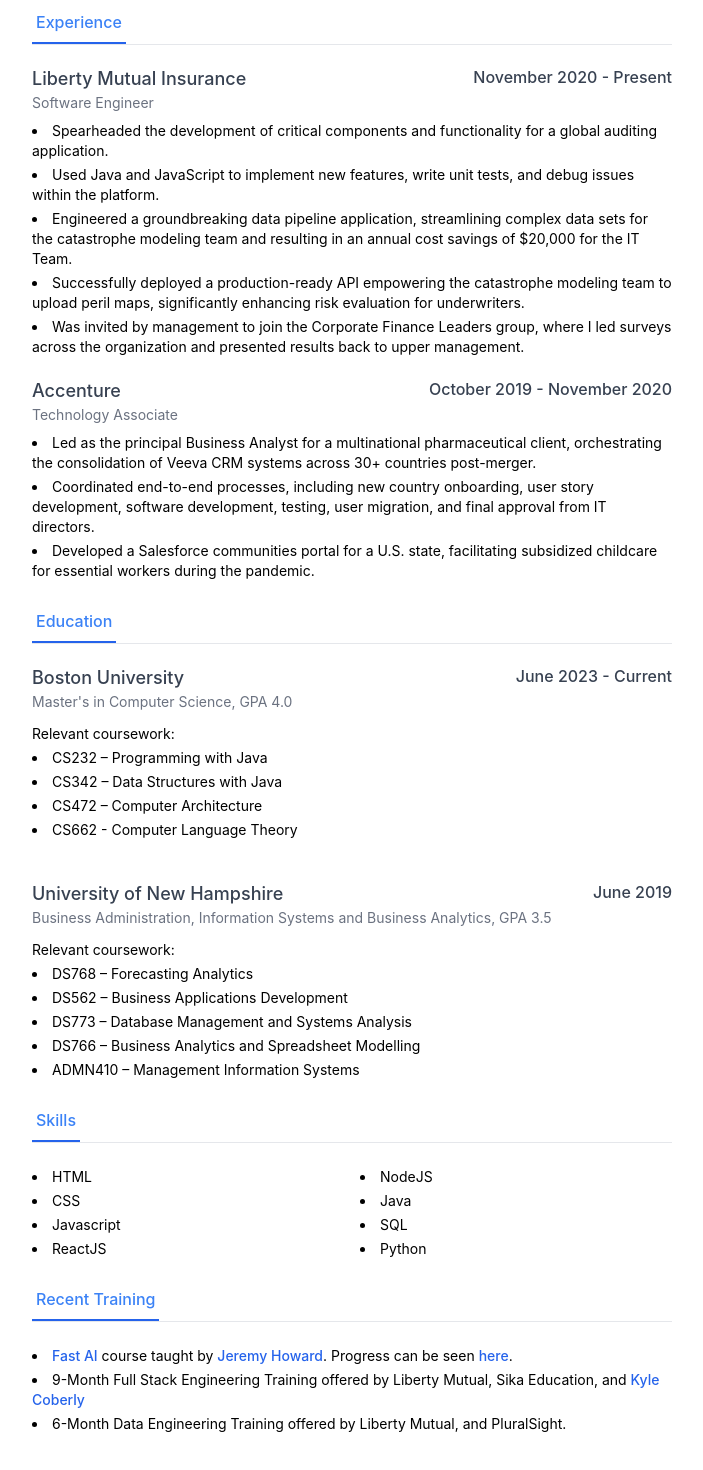
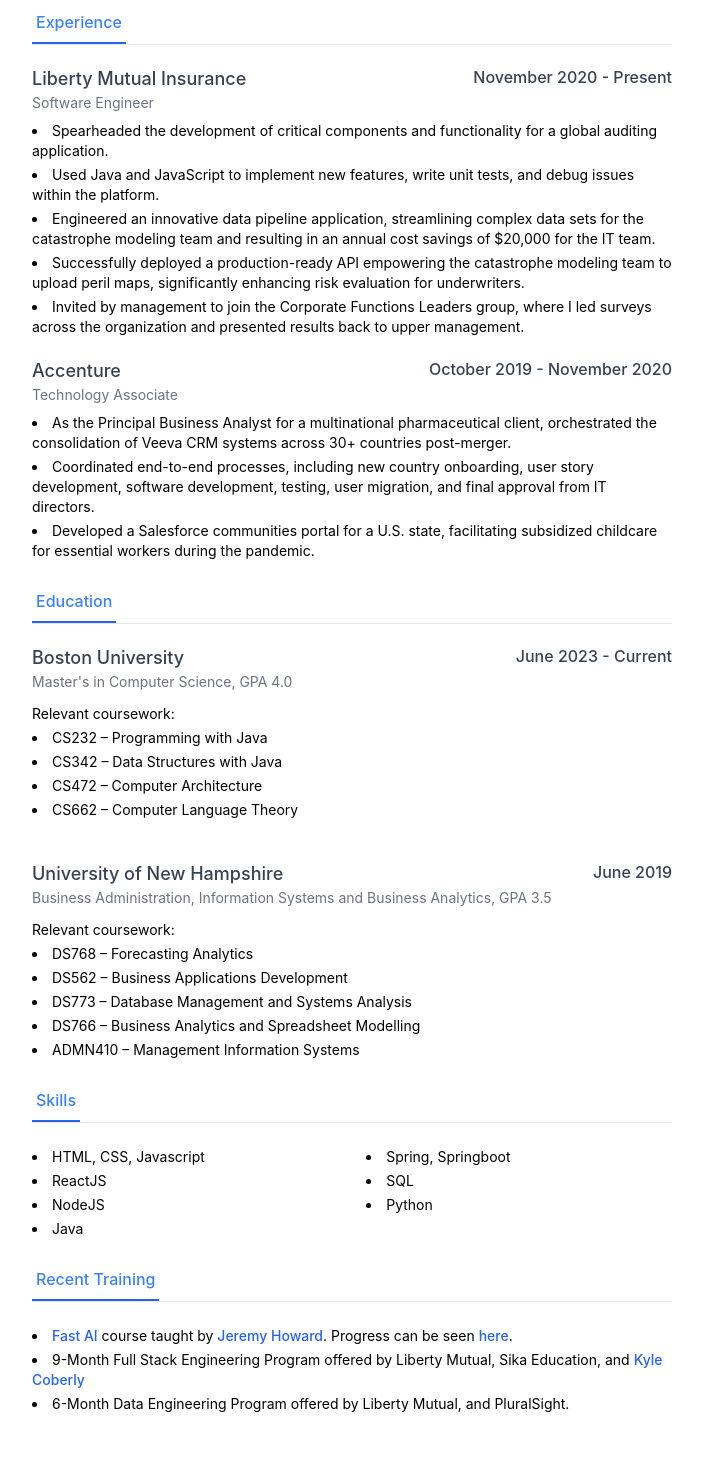
Before and after one commit to bryceschultz/resume, a React (Create React App) app: page / in a window 1280 px wide. Shown: the part 272-1742 px from the top of the page, without its empty margins (288-991 px from the left). Built offline with nearby package versions, Linux system fonts and the light colour scheme; what @fortawesome/fontawesome would draw is missing.

Commit message:
changing some wording mostly

```diff
--- a/src/components/Section/Sections/EducationSection/EducationSection.jsx
+++ b/src/components/Section/Sections/EducationSection/EducationSection.jsx
@@ -10,7 +10,7 @@
     "DS773 – Database Management and Systems Analysis", "DS766 – Business Analytics and Spreadsheet Modelling",
     "ADMN410 – Management Information Systems"]
 const buRelevantCoursework = ["CS232 – Programming with Java", "CS342 – Data Structures with Java",
-    "CS472 – Computer Architecture", "CS662 - Computer Language Theory"]
+    "CS472 – Computer Architecture", "CS662 – Computer Language Theory"]
 
 const EducationSection = () => {
     const { informalToggle } = useInformalToggleContext();
--- a/src/components/Section/Sections/ExperienceSection/ExperienceSection.jsx
+++ b/src/components/Section/Sections/ExperienceSection/ExperienceSection.jsx
@@ -10,12 +10,12 @@
 const libertyExperience = [
     'Spearheaded the development of critical components and functionality for a global auditing application.',
     'Used Java and JavaScript to implement new features, write unit tests, and debug issues within the platform.',
-    'Engineered a groundbreaking data pipeline application, streamlining complex data sets for the catastrophe modeling team and resulting in an annual cost savings of $20,000 for the IT Team.',
+    'Engineered an innovative data pipeline application, streamlining complex data sets for the catastrophe modeling team and resulting in an annual cost savings of $20,000 for the IT team.',
     'Successfully deployed a production-ready API empowering the catastrophe modeling team to upload peril maps, significantly enhancing risk evaluation for underwriters.',
-    'Was invited by management to join the Corporate Finance Leaders group, where I led surveys across the organization and presented results back to upper management.'
+    'Invited by management to join the Corporate Functions Leaders group, where I led surveys across the organization and presented results back to upper management.'
 ]
 const accentureExperience = [
-    'Led as the principal Business Analyst for a multinational pharmaceutical client, orchestrating the consolidation of Veeva CRM systems across 30+ countries post-merger.',
+    'As the Principal Business Analyst for a multinational pharmaceutical client, orchestrated the consolidation of Veeva CRM systems across 30+ countries post-merger.',
     'Coordinated end-to-end processes, including new country onboarding, user story development, software development, testing, user migration, and final approval from IT directors.',
     'Developed a Salesforce communities portal for a U.S. state, facilitating subsidized childcare for essential workers during the pandemic.'
 ]
--- a/src/components/Section/Sections/RecentTraining/RecentTraining.jsx
+++ b/src/components/Section/Sections/RecentTraining/RecentTraining.jsx
@@ -12,10 +12,10 @@
                 <Link text={"Fast AI"} link={"https://www.fast.ai/"} /> course taught by <Link text={"Jeremy Howard"} link={"https://jeremy.fast.ai/"} />. Progress can be seen <Link text={"here"} link={"https://github.com/bryceschultz/fastai"} />.
             </li>
             <li className="text-elem shrink-0 mt-0 text-left text-sm font-normal mt-1">
-                9-Month Full Stack Engineering Training offered by Liberty Mutual, Sika Education, and <Link text={"Kyle Coberly"} link={"https://kylecoberly.github.io/resume/"} />
+                9-Month Full Stack Engineering Program offered by Liberty Mutual, Sika Education, and <Link text={"Kyle Coberly"} link={"https://kylecoberly.github.io/resume/"} />
             </li>
             <li className="text-elem shrink-0 mt-0 text-left text-sm font-normal mt-1">
-                6-Month Data Engineering Training offered by Liberty Mutual, and PluralSight.
+                6-Month Data Engineering Program offered by Liberty Mutual, and PluralSight.
             </li>
         </ul>
     )
--- a/src/components/Section/Sections/SkillsSection/SkillsSection.jsx
+++ b/src/components/Section/Sections/SkillsSection/SkillsSection.jsx
@@ -2,7 +2,7 @@
 import { FontAwesomeIcon } from '@fortawesome/react-fontawesome'
 import './SkillsSection.scss';
 
-const skills = ["HTML", "CSS", "Javascript", "ReactJS", "NodeJS", "Java",
+const skills = ["HTML, CSS, Javascript", "ReactJS", "NodeJS", "Java", "Spring, Springboot",
                 "SQL", "Python"]
 const SkillsSection = () => {
     const { informalToggle } = useInformalToggleContext();
```
